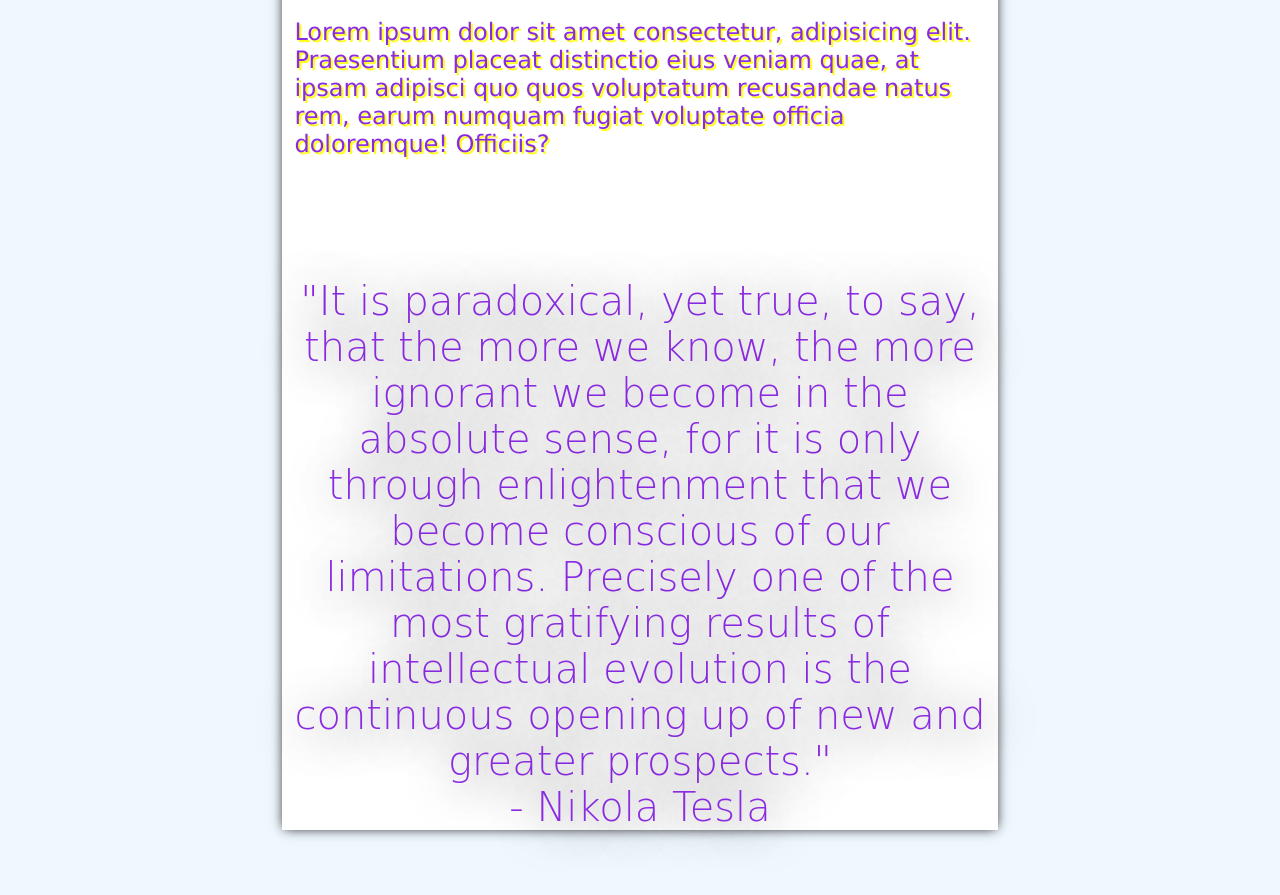
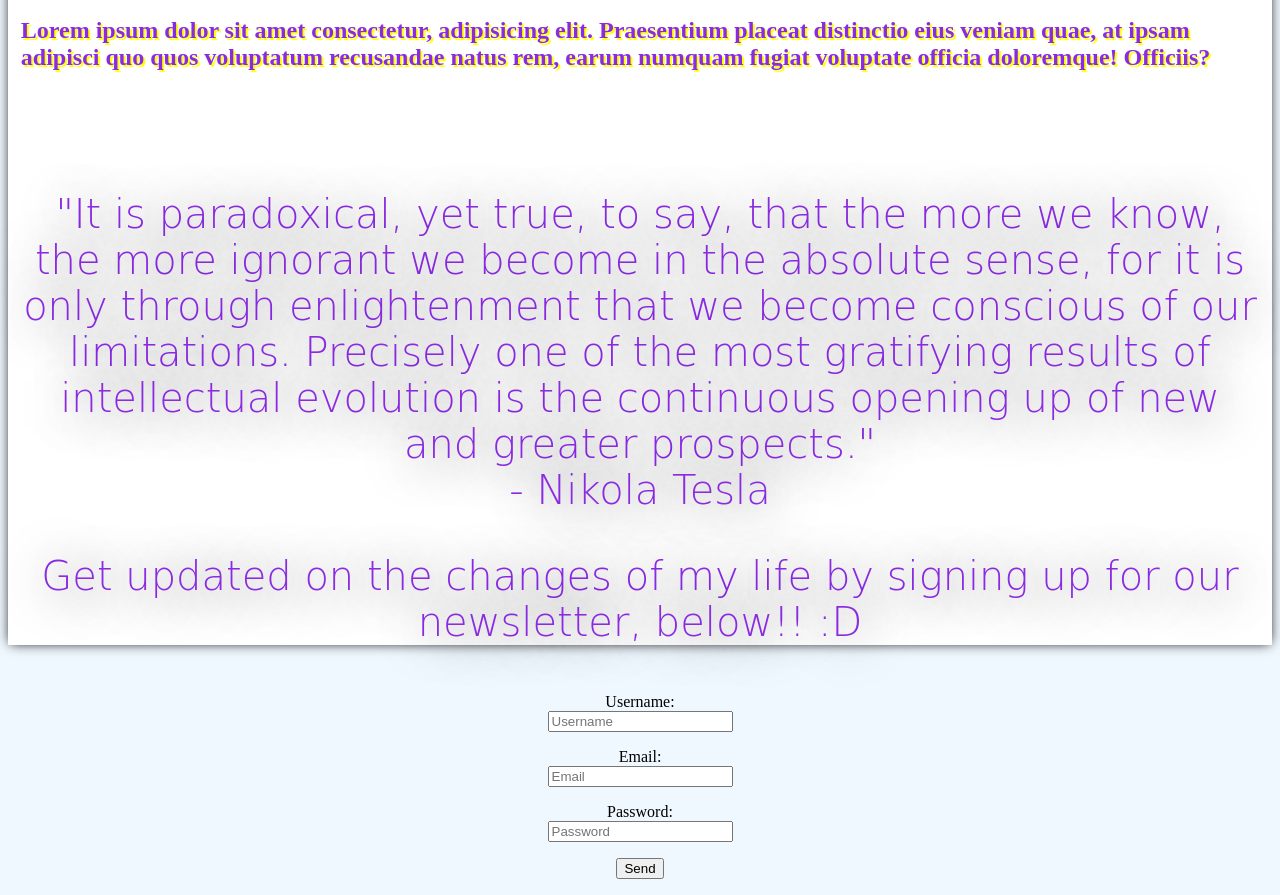
Before and after one commit to VictorAbadieNew/Portfolio-Site-Rework, a plain HTML site: page index.html in a window 1280 px wide. Shown: the part 187-1082 px from the top of the page. Before the commit the page ends 1057 px from the top, so only its background shows below. Drawn offline with Linux system fonts and the light colour scheme.

Commit message:
Changes to CSS + Footer with Form and Input

```diff
--- a/index.html
+++ b/index.html
@@ -25,8 +25,32 @@
             "It is paradoxical, yet true, to say, that the more we know, the more ignorant we become in the absolute sense, for it is only through enlightenment that we become conscious of our limitations. Precisely one of the most gratifying results of intellectual evolution is the continuous opening up of new and greater prospects."
             <br>
             - Nikola Tesla
+            <br>
+
+            <p class="updates">Get updated on the changes of my life by signing up for our newsletter, below!! :D</p>
 
         </h3>
     </main>
+
+    <footer>
+      <form action="my-form">
+        <div class="form-boxes">
+          <label for="username">Username:</label>
+          <input type="text" id="username" name="username" placeholder="Username">
+        </div>
+        <div class="form-boxes">
+          <label for="email">Email:</label>
+          <input type="email" id="email" name="email" placeholder="Email" required>
+        </div>
+        <div class="form-boxes">
+          <label for="password">Password:</label>
+          <input type="password" id="pass" name="pass" placeholder="Password" required>
+        </div>
+        <div class="form-boxes">
+          <button id="SendB">Send</button>
+        </div>
+      </form>
+    </footer>
+
   </body>
 </html>
--- a/style.css
+++ b/style.css
@@ -2,9 +2,9 @@ html {
     background-color: aliceblue;
   }
 
-  body {
-  margin-left: 22vw;
-  margin-right: 22vw;}
+  /* body { */
+  margin-left: 20vw;
+  margin-right: 20vw;}
 
   h1,h2 {
     font-weight: 300;
@@ -110,3 +110,50 @@ html {
     width: 16vw;
     height: 18vw;
   }
+
+  .updates {
+    color: blueviolet
+  }
+
+/* footer {
+   max-width: 1000px;
+} */
+
+.form-boxes {
+  display: flex;
+  justify-content: space-around;
+  flex-direction: column;
+  padding: 0.5rem 0;
+  align-items: center;
+}
+
+/* .form-boxes label {
+} */
+
+
+/***************** Media Queries *******************/
+
+/* Mobile Screens Practice */
+/* basically removes extra text above boxes and leaves only text inside below 500px */
+@media screen and (max-width: 500px) {
+  .form-boxes label {
+display: block;
+display: none;
+  }
+}
+
+/* @media screen and (max-width: 1000px) {
+  .form-boxes {
+    flex-direction: row;
+  }
+
+  .form-boxes label {
+    flex-basis: 29rem;
+    flex-shrink: 0;
+    flex-grow: 0;
+  }
+
+  .form-boxes button {
+    flex-basis: 29rem;
+  }
+} */
```
